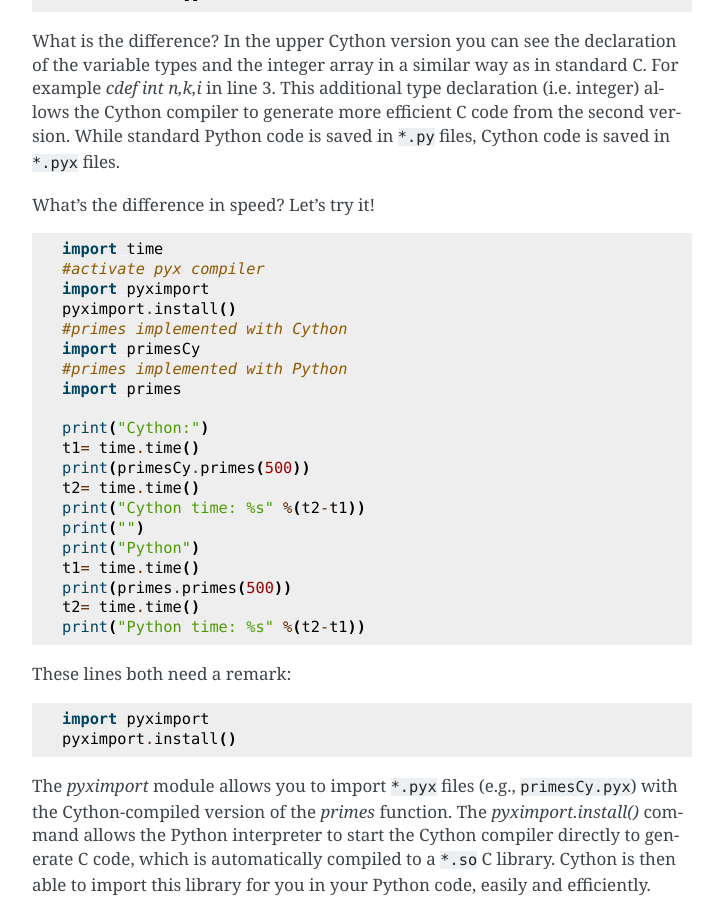
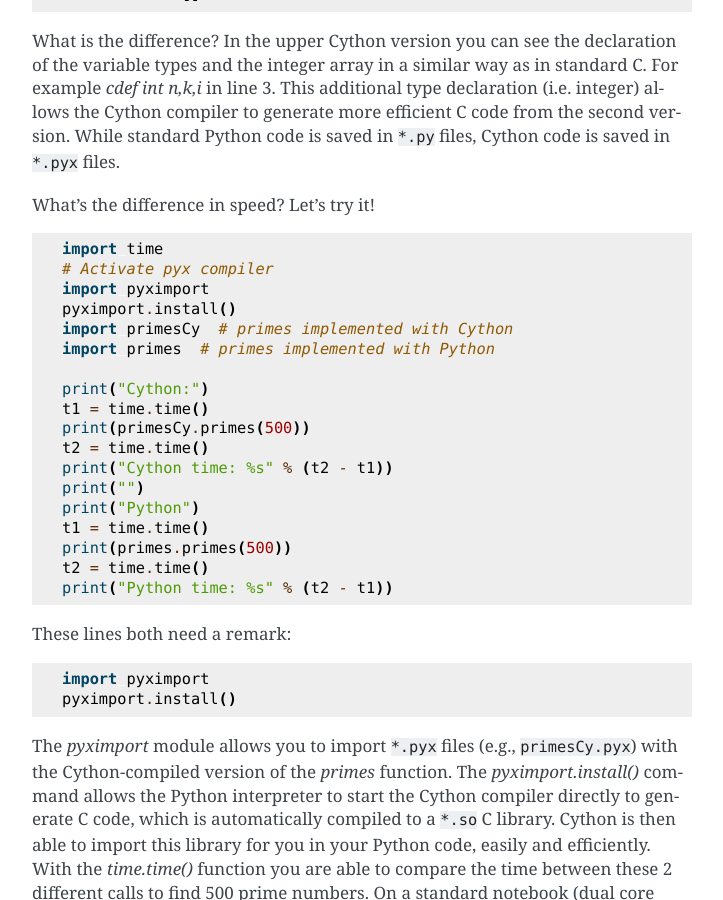
Before and after one commit to realpython/python-guide, a Sphinx documentation site: the page built from docs/scenarios/speed.rst, in a window 1280 px wide and 900 px high, scrolled down 3375 px. Shown: the whole window, without its empty margins (388-1111 px from the left). Built offline with Sphinx 7.4.7, drawn with Linux system fonts in a browser that asks for light colours; pages that are not in the unit, such as notebooks, are missing from menus; a script that is not in the unit is left out; comment, search, counter and statistics services are not loaded.

Commit message:
Code formatting cleanup

```diff
--- a/docs/scenarios/speed.rst
+++ b/docs/scenarios/speed.rst
@@ -168,25 +168,23 @@
 .. code-block:: python
 
 	import time
-	#activate pyx compiler
+	# Activate pyx compiler
 	import pyximport
 	pyximport.install()
-	#primes implemented with Cython
-	import primesCy
-	#primes implemented with Python
-	import primes
+	import primesCy  # primes implemented with Cython
+	import primes  # primes implemented with Python
 
 	print("Cython:")
-	t1= time.time()
+	t1 = time.time()
 	print(primesCy.primes(500))
-	t2= time.time()
-	print("Cython time: %s" %(t2-t1))
+	t2 = time.time()
+	print("Cython time: %s" % (t2 - t1))
 	print("")
 	print("Python")
-	t1= time.time()
+	t1 = time.time()
 	print(primes.primes(500))
-	t2= time.time()
-	print("Python time: %s" %(t2-t1))
+	t2 = time.time()
+	print("Python time: %s" % (t2 - t1))
 
 
 These lines both need a remark:
```
